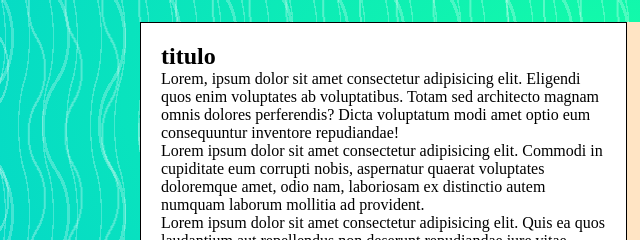
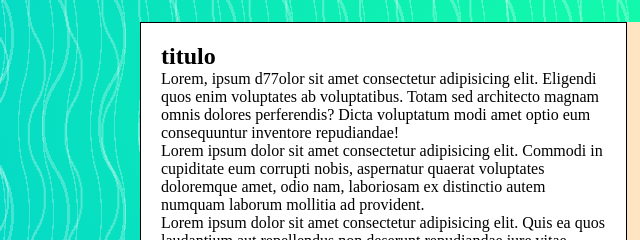
Before and after one commit to Juan123654/DSW-JuanLondo-o, a plain HTML site: page Fase3/Aprendizaje1.html in a window 1280 px wide. Shown: the part 314-554 px from the top of the page, 0-640 px from the left. Drawn offline with Linux system fonts and the light colour scheme.

Commit message:
Fase3.v1

```diff
--- a/Fase3/Aprendizaje1.html
+++ b/Fase3/Aprendizaje1.html
@@ -44,7 +44,7 @@
         <article class="article">
             <h1>titulo</h1>
             <p>
-                Lorem, ipsum dolor sit amet consectetur adipisicing elit. Eligendi quos enim voluptates ab voluptatibus. Totam sed architecto magnam omnis dolores perferendis? Dicta voluptatum modi amet optio eum consequuntur inventore repudiandae!
+                Lorem, ipsum d77olor sit amet consectetur adipisicing elit. Eligendi quos enim voluptates ab voluptatibus. Totam sed architecto magnam omnis dolores perferendis? Dicta voluptatum modi amet optio eum consequuntur inventore repudiandae!
             </p>
             <p>
                 Lorem ipsum dolor sit amet consectetur adipisicing elit. Commodi in cupiditate eum corrupti nobis, aspernatur quaerat voluptates doloremque amet, odio nam, laboriosam ex distinctio autem numquam laborum mollitia ad provident.
```
